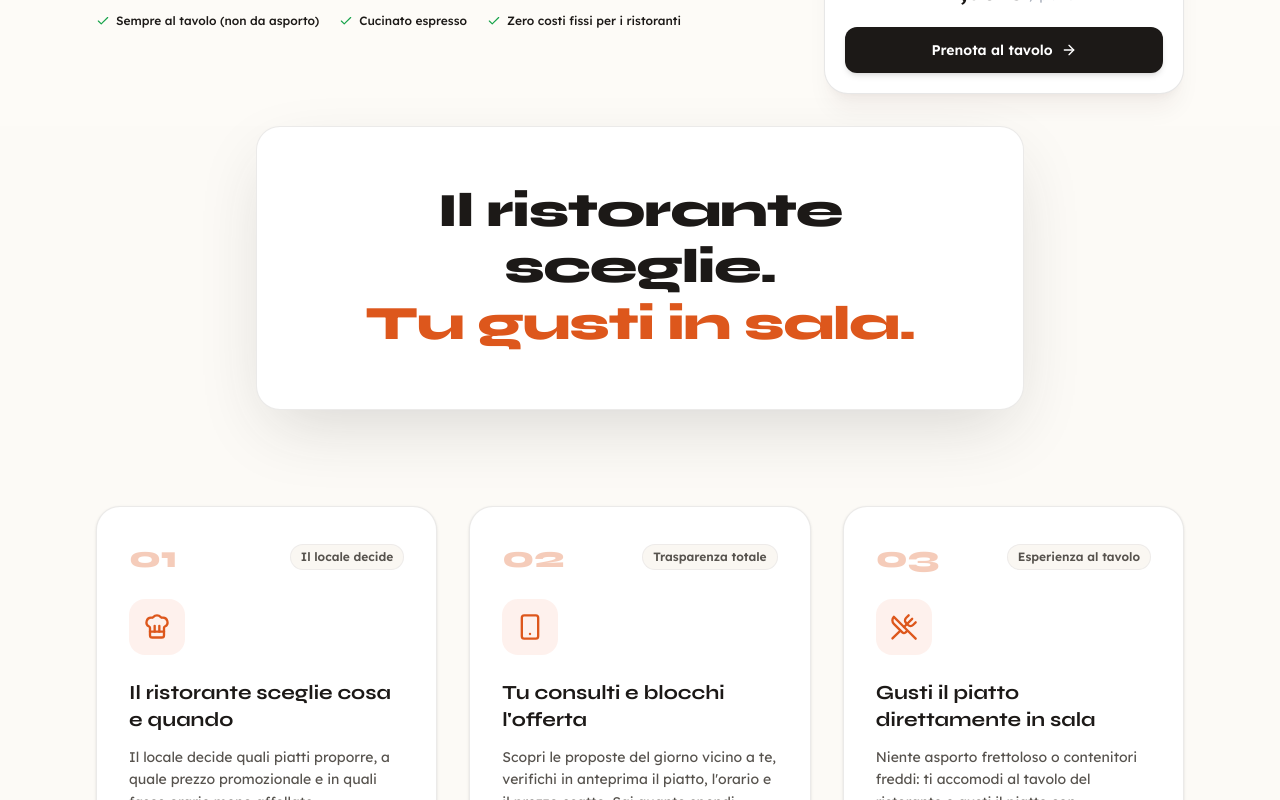
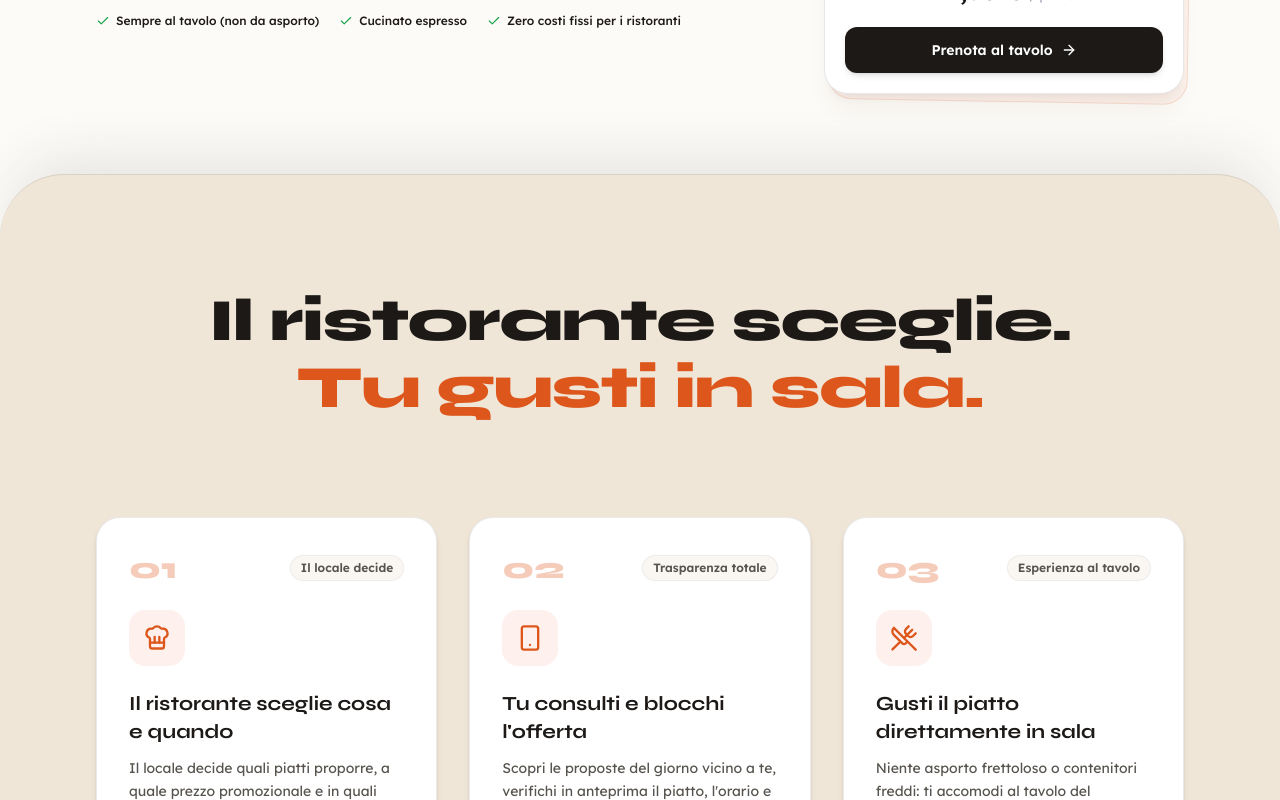
Before and after one commit to restydealsmanaging/landing, a Next.js app: page / in a window 1280 px wide. Shown: the part 600-1400 px from the top of the page. Built offline with nearby package versions, Linux system fonts and the light colour scheme.

Commit message:
feat(sheet): make HowItWorks a full-width dark beige sheet overlaying the hero

```diff
--- a/src/components/HeroSection.tsx
+++ b/src/components/HeroSection.tsx
@@ -14,7 +14,7 @@ export default function HeroSection() {
   const originalPrice = "18,00";
   const discountPercent = 36;
   return (
-    <section className="relative overflow-hidden pt-12 pb-24 md:pt-20 md:pb-36">
+    <section className="relative z-10 overflow-hidden pt-12 pb-24 md:pt-20 md:pb-40">
       {/* Decorative subtle ambient lights */}
       <div className="absolute top-1/4 left-1/2 -translate-x-1/2 -translate-y-1/2 w-[600px] h-[350px] bg-[radial-gradient(ellipse_at_center,rgba(221,87,28,0.12)_0%,transparent_70%)] rounded-full pointer-events-none -z-10" />
       <div className="absolute top-1/3 right-10 w-[300px] h-[300px] bg-[radial-gradient(circle_at_center,rgba(22,163,74,0.08)_0%,transparent_70%)] rounded-full pointer-events-none -z-10" />
--- a/src/components/HowItWorksSection.tsx
+++ b/src/components/HowItWorksSection.tsx
@@ -1,29 +1,8 @@
 "use client";
 
-import { useEffect, useRef, useState } from "react";
 import { ChefHat, Smartphone, UtensilsCrossed, ArrowRight } from "lucide-react";
 
 export default function HowItWorksSection() {
-  const cardRef = useRef<HTMLDivElement>(null);
-  const [isVisible, setIsVisible] = useState(false);
-
-  useEffect(() => {
-    const observer = new IntersectionObserver(
-      ([entry]) => {
-        if (entry.isIntersecting) {
-          setIsVisible(true);
-        }
-      },
-      { threshold: 0.15 }
-    );
-
-    if (cardRef.current) {
-      observer.observe(cardRef.current);
-    }
-
-    return () => observer.disconnect();
-  }, []);
-
   const steps = [
     {
       number: "01",
@@ -52,35 +31,27 @@ export default function HowItWorksSection() {
   ];
 
   return (
-    <section id="come-funziona" className="relative z-20 pb-20 md:pb-28 bg-resty-sand/40 border-b border-resty-stone-border/60">
+    <section
+      id="come-funziona"
+      className="relative z-20 w-full bg-[#EFE6D8] rounded-t-[40px] md:rounded-t-[64px] border-t border-resty-stone/10 shadow-[0_-25px_60px_-15px_rgba(45,45,42,0.12)] -mt-12 sm:-mt-20 pt-20 sm:pt-28 pb-24 md:pb-32"
+    >
       <div className="max-w-6xl mx-auto px-4 sm:px-6 lg:px-8">
-        {/* Floating Statement Card: Overlaps the bottom of the Hero section */}
-        <div
-          ref={cardRef}
-          className="-mt-16 sm:-mt-24 md:-mt-28 mb-16 md:mb-24 relative z-30 flex justify-center"
-        >
-          <div
-            className={`w-full max-w-3xl rounded-3xl bg-white border border-resty-stone-border/80 shadow-[0_20px_60px_-15px_rgba(45,45,42,0.12)] p-8 sm:p-12 lg:p-14 text-center transition-all duration-700 ease-out ${
-              isVisible
-                ? "translate-y-0 opacity-100 scale-100 shadow-[0_25px_70px_-15px_rgba(45,45,42,0.18)]"
-                : "translate-y-8 opacity-0 scale-[0.97]"
-            }`}
-          >
-            <h2 className="font-heading font-extrabold text-3xl sm:text-4xl lg:text-5xl text-resty-stone tracking-tight leading-[1.18]">
-              Il ristorante sceglie. <br className="hidden sm:inline" />
-              <span className="text-resty-orange">Tu gusti in sala.</span>
-            </h2>
-          </div>
+        {/* Full-width Statement Title (Only this sentence, bold and editorial) */}
+        <div className="max-w-4xl mx-auto text-center mb-16 sm:mb-24">
+          <h2 className="font-heading font-extrabold text-3xl sm:text-5xl lg:text-6xl text-resty-stone tracking-tight leading-[1.12]">
+            Il ristorante sceglie. <br className="hidden sm:inline" />
+            <span className="text-resty-orange">Tu gusti in sala.</span>
+          </h2>
         </div>
 
-        {/* 3 Step Cards Grid */}
+        {/* 3 Step Cards on White resting on the darker beige canvas */}
         <div className="grid grid-cols-1 md:grid-cols-3 gap-8 relative">
           {steps.map((step, index) => {
             const Icon = step.icon;
             return (
               <div
                 key={step.number}
-                className="group relative bg-white rounded-3xl p-8 border border-resty-stone-border/80 shadow-sm hover:shadow-xl hover:-translate-y-1 transition-all duration-300 flex flex-col justify-between"
+                className="group relative bg-white rounded-3xl p-8 border border-resty-stone-border/80 shadow-md hover:shadow-2xl hover:-translate-y-1.5 transition-all duration-300 flex flex-col justify-between"
               >
                 <div>
                   {/* Top Bar with Number and Badge */}
@@ -102,7 +73,7 @@ export default function HowItWorksSection() {
                   <h3 className="font-heading font-bold text-xl text-resty-stone mb-3 leading-snug">
                     {step.title}
                   </h3>
-                  <p className="text-sm text-resty-stone-light leading-relaxed">
+                  <p className="text-sm text-resty-stone-light leading-relaxed font-sans">
                     {step.description}
                   </p>
                 </div>
```
